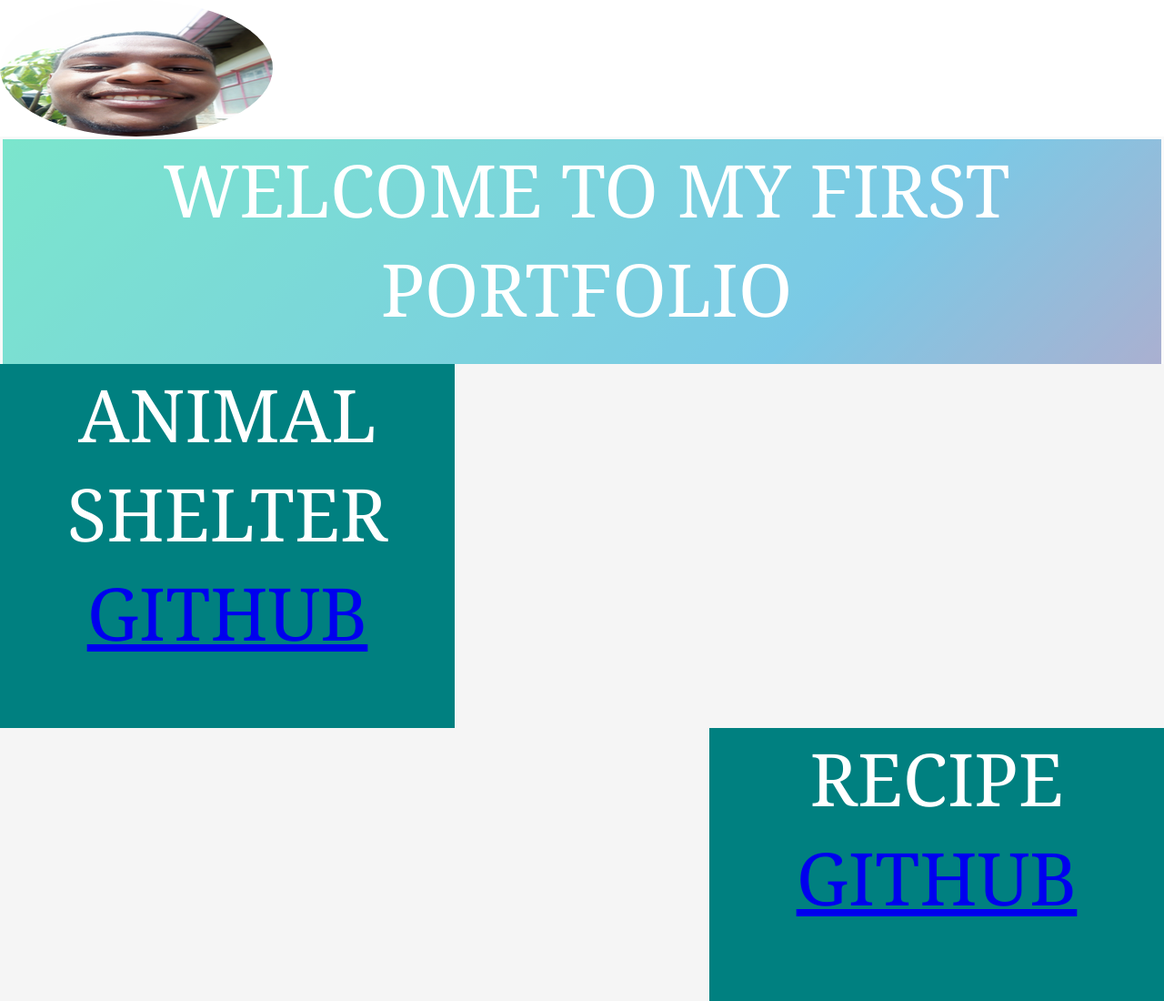
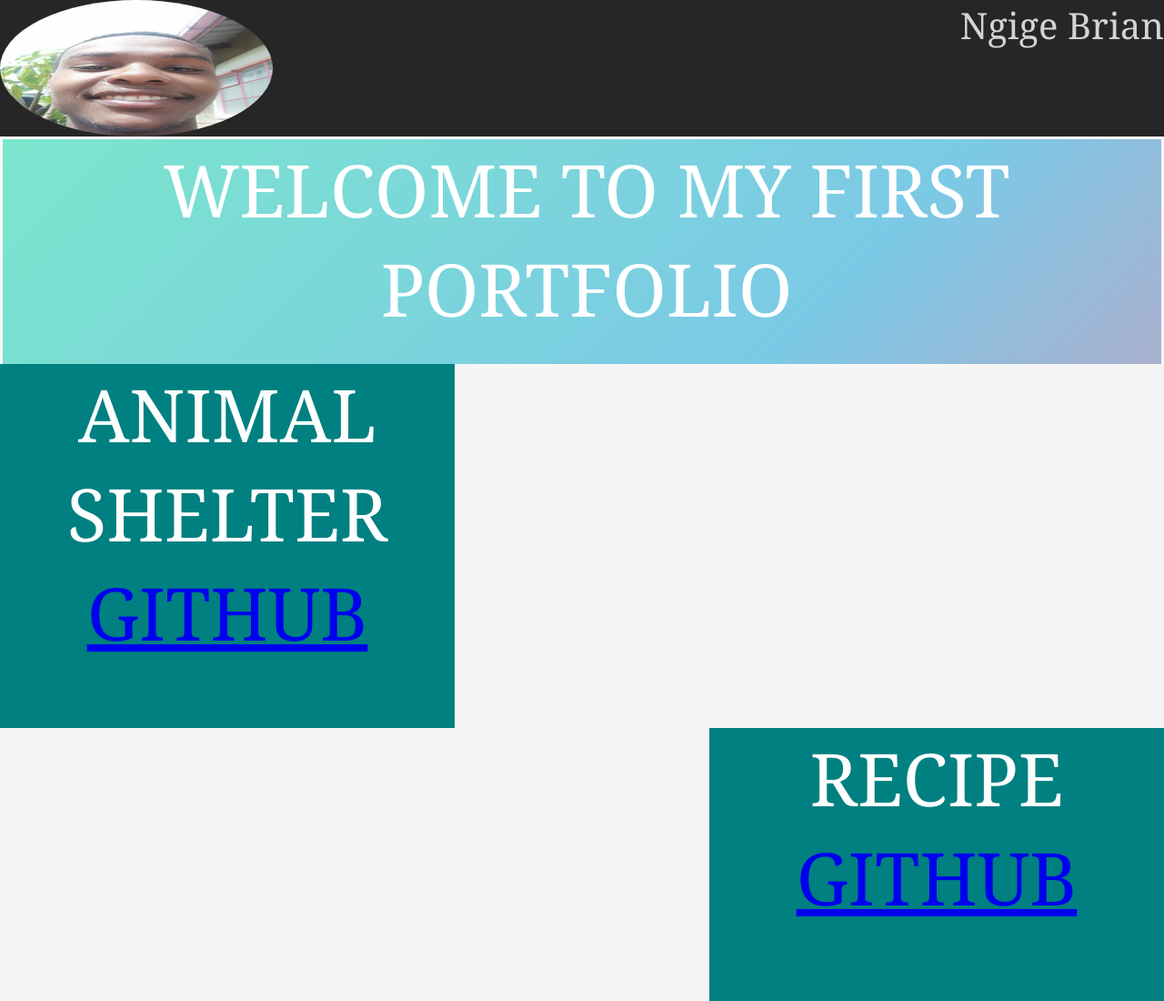
Before and after one commit to JeremiahNgige/portfolio2, a plain HTML site: page index.html in a window 1280 px wide. Shown: the top 1100 px of the page at 91% size. Drawn offline with Linux system fonts and the light colour scheme.

Commit message:
header bg url

```diff
--- a/css/styles.css
+++ b/css/styles.css
@@ -12,7 +12,8 @@ header{
     width: 100%;
     z-index: 10;
     position: fixed;
-    background: url("/images/portfolio.pnghttps://github.com/JeremiahNgige/portfolio2/blob/master/images/portfolio.png");
+    background: black;
+    opacity: 85%;
 }
 #bannes{
     width: 100%;
```
